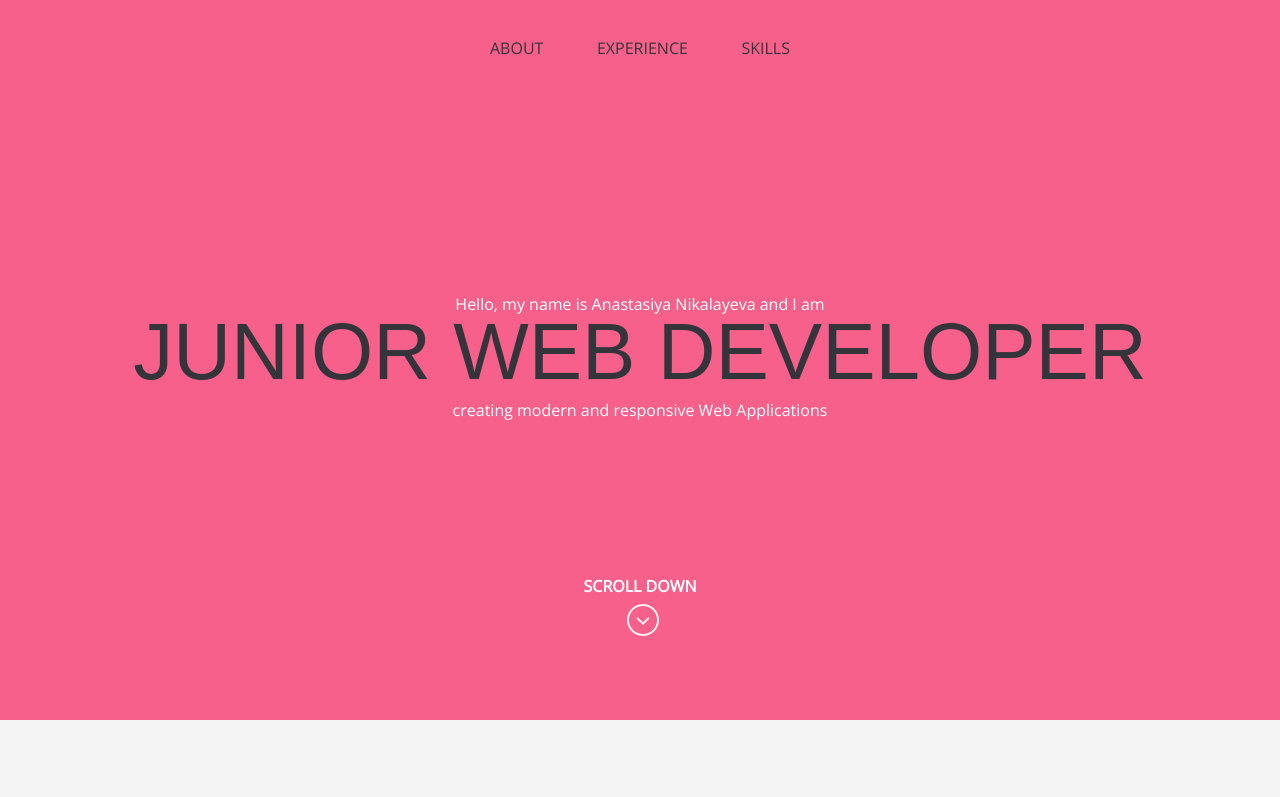
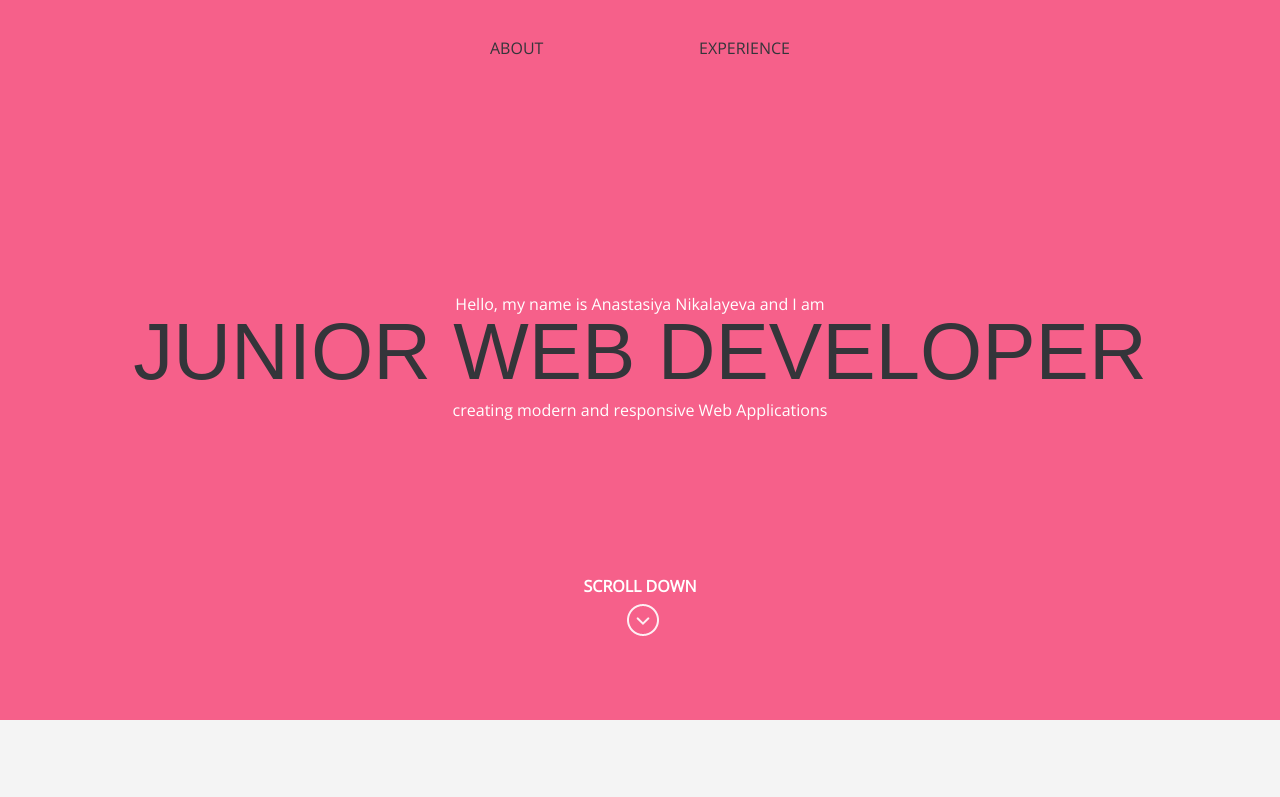
Before and after one commit to anastasiyanikalayeva/rsschool-cv, a plain HTML site: page index.html in a window 1280 px wide. Shown: the top 797 px of the page. Drawn offline with nearby package versions, Linux system fonts and the light colour scheme; a web font is replaced by a local one.

Commit message:
fix: implement correct nav

```diff
--- a/index.html
+++ b/index.html
@@ -13,7 +13,6 @@
         <ul class="nav">
             <li class="nav__item"><a class="nav__link" href="#about">About</a></li>
             <li class="nav__item"><a class="nav__link" href="#experience">Experience</a></li>
-            <li class="nav__item"><a class="nav__link" href="#">Skills</a></li>
         </ul>
 
         <div class="header__content">
```
